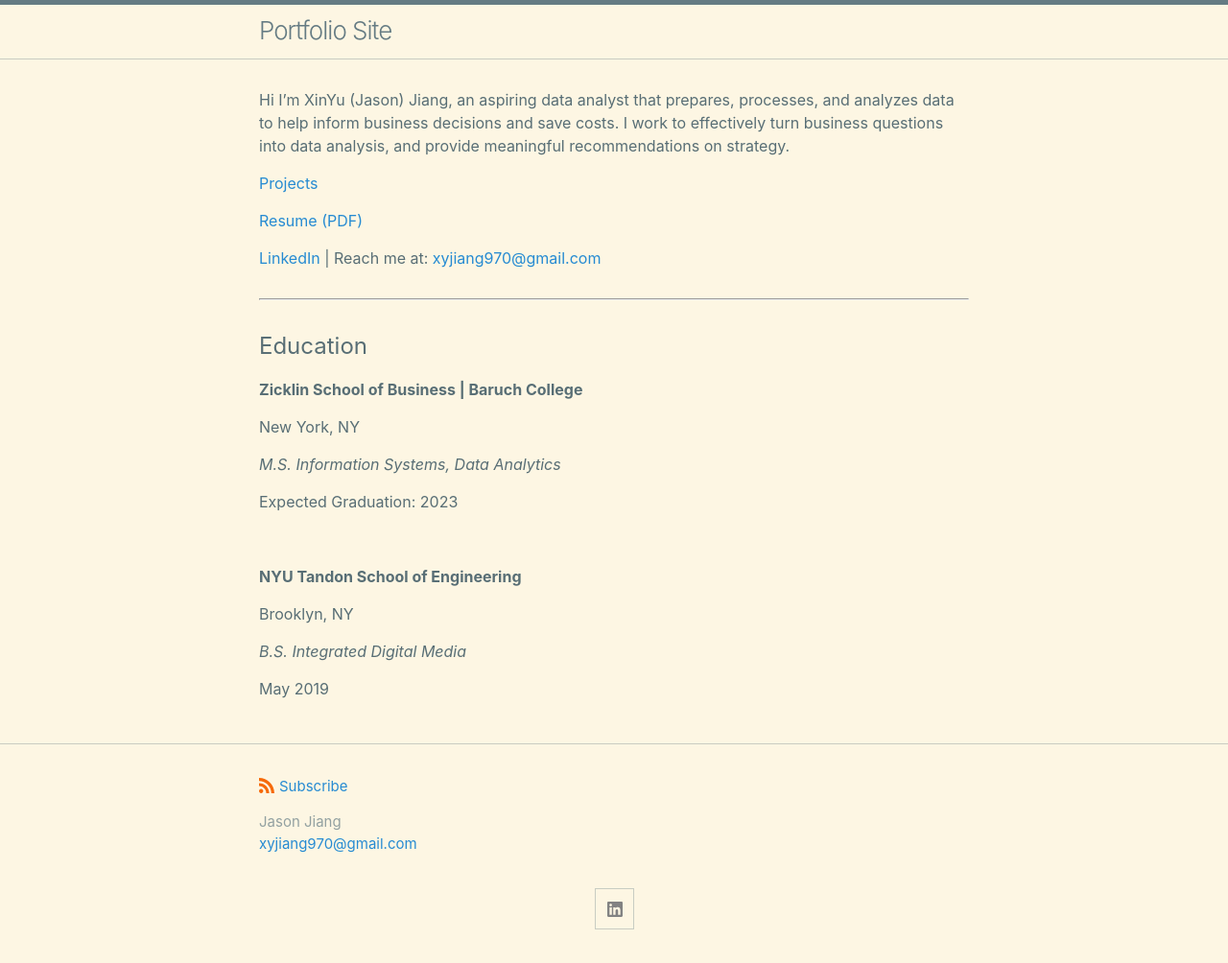
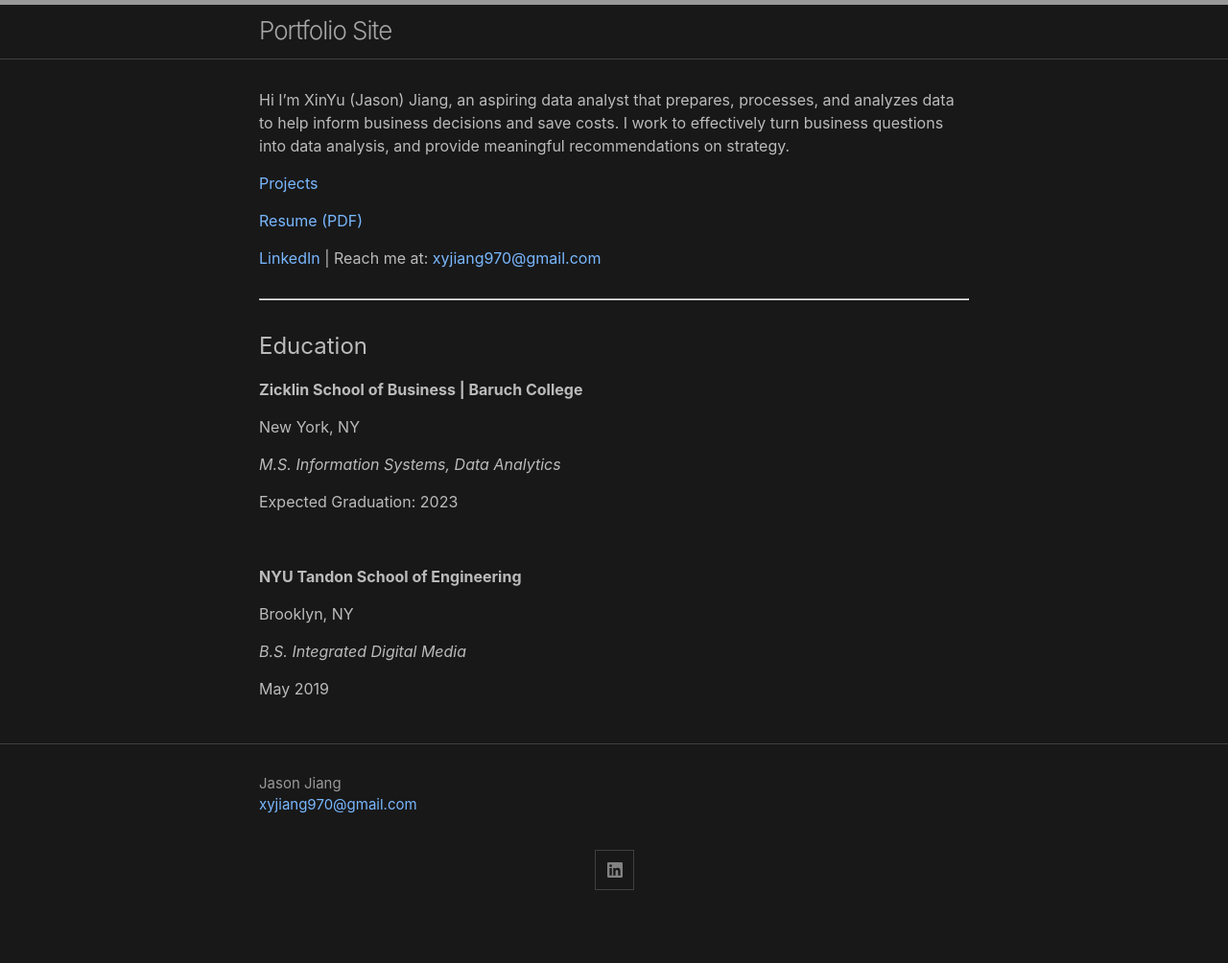
Before and after one commit to xyjiang970/xyjiang970.github.io, a Jekyll site: the page built from index.md, in a window 1280 px wide. Shown: the whole page at 96% size. Built offline with Jekyll 4.4.1, drawn with Linux system fonts in a browser that asks for light colours; after the commit the page ends 963 px from its top, so only the background shows below that.

Commit message:
Add files via upload

```diff
--- a/_config.yml
+++ b/_config.yml
@@ -7,13 +7,13 @@
   # line in _config.yml. It will appear in your document head meta (for
   # Google search results) and in your feed.xml site description.
 
-show_excerpts: false # set to true to show excerpts on the homepage
+show_excerpts: true # set to true to show excerpts on the homepage
 
 # Minima date format
 # refer to https://shopify.github.io/liquid/filters/date/ if you want to customize this
 minima:
   date_format: "%b %-d, %Y"
-  skin: solarized
+  skin: dark
 
   # generate social links in footer
   social_links:
@@ -24,7 +24,7 @@
     # facebook: jekyll
     # flickr:   jekyll
     # instagram: jekyll
-    linkedin: linkedin.com/in/xyjiang/
+    linkedin: /in/xyjiang/
     # pinterest: jekyll
     # youtube: jekyll
     # youtube_channel: UC8CXR0-3I70i1tfPg1PAE1g
@@ -50,9 +50,9 @@
 # If you want to link only specific pages in your header, uncomment
 # this and add the path to the pages in order as they should show up
 header_pages:
-- /jason_resume.md {resume}
+- /jason_resume.md{resume}
 
-- /projects/projects_home.md {projects}
+- /projects/projects_home.md{projects}
 
 # Build settings
 theme: minima
--- a/_includes/footer.html
+++ b/_includes/footer.html
@@ -5,13 +5,13 @@
 
     <div class="footer-col-wrapper">
       <div class="footer-col">
-        <p class="feed-subscribe">
+        <!-- <p class="feed-subscribe">
           <a href="{{ 'feed.xml' | relative_url }}">
             <svg class="svg-icon orange">
               <use xlink:href="{{ 'assets/minima-social-icons.svg#rss' | relative_url }}"></use>
             </svg><span>Subscribe</span>
           </a>
-        </p>
+        </p> -->
       {%- if site.author %}
         <ul class="contact-list">
           {% if site.author.name -%}
```
